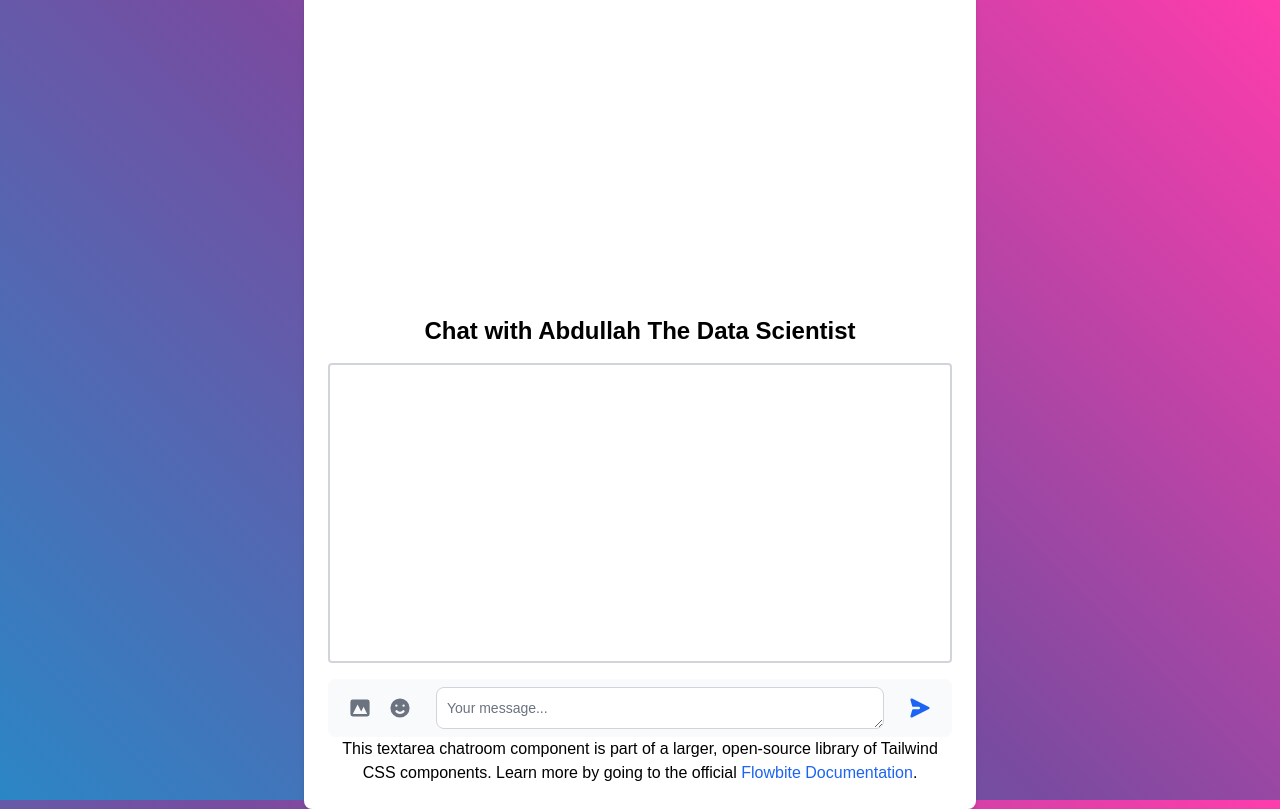
After one commit to T-Python-June-24/LAB-APPS-VIEWS, a Django app: page /chatboot/ in a window 1280 px wide. The commit adds this page. Run offline with Django 5.2, Linux system fonts and the light colour scheme; some libraries are stand-ins or nearby versions.

Commit message:
add the chat functionalty-imporve the chat ui🪄

```diff
--- /dev/null
+++ b/CarsRental/abdullahApp/templates/chatboot.html
@@ -0,0 +1,116 @@
+<!DOCTYPE html>
+<html lang="en">
+<head>
+    <meta charset="UTF-8">
+    <meta name="viewport" content="width=device-width, initial-scale=1.0">
+    <title>Chatbot</title>
+    <!-- Include Tailwind CSS CDN -->
+    <link href="https://cdn.tailwindcss.com/2.2.19/tailwind.min.css" rel="stylesheet">
+    <link rel="stylesheet" href="https://unpkg.com/flowbite@1.4.4/dist/flowbite.min.css" />
+    <script>
+        async function sendMessage() {
+            const userInput = document.getElementById('chat').value;
+            const responseBox = document.getElementById('responseBox');
+
+            if (userInput.trim() === '') return;
+
+            const response = await fetch('{% url "abdullahApp:run_agent" %}', {
+                method: 'POST',
+                headers: {
+                    'Content-Type': 'application/json',
+                    'X-CSRFToken': '{{ csrf_token }}'
+                },
+                body: JSON.stringify({ message: userInput })
+            });
+
+            const data = await response.json();
+            responseBox.innerHTML += `
+                <div class="bg-gray-200 p-2 rounded my-2">
+                    <strong>You:</strong> ${userInput}
+                </div> <br> <br>`;
+            responseBox.innerHTML += `
+                <div class="bg-blue-100 p-2 rounded my-2">
+                    <strong>AI:</strong> ${data.response}
+                </div> <br> <br>`;
+            responseBox.scrollTop = responseBox.scrollHeight; // Scroll to the bottom
+            document.getElementById('chat').value = '';
+        }
+    </script>
+    <script src="https://cdnjs.cloudflare.com/ajax/libs/bodymovin/5.7.5/lottie.min.js"></script>
+    <script src="https://unpkg.com/flowbite@1.4.0/dist/flowbite.js"></script>
+    <style>
+        body {
+            font-family: 'Arial', sans-serif;
+			background-color: #FF3CAC;
+			background-image: linear-gradient(225deg, #FF3CAC 0%, #784BA0 50%, #2B86C5 100%);
+
+            display: flex;
+            align-items: center;
+            justify-content: center;
+            height: 100vh;
+            margin: 0;
+        }
+        #responseBox {
+            height: 300px;
+            overflow-y: scroll;
+            scrollbar-width: thin;
+        }
+        ::-webkit-scrollbar {
+            width: 10px;
+        }
+        ::-webkit-scrollbar-track {
+            background: #f1f1f1;
+        }
+        ::-webkit-scrollbar-thumb {
+            background: #888;
+        }
+        ::-webkit-scrollbar-thumb:hover {
+            background: #555;
+        }
+        #lottie-container {
+            width: 300px; /* Set the width of the animation */
+            height: 300px; /* Set the height of the animation */
+            margin: auto; /* Center the animation */
+        }
+    </style>
+</head>
+<body>
+    <div class="w-full max-w-2xl bg-white p-6 rounded-lg shadow-md relative z-10 text-center">
+        <div id="lottie-container" class="mb-4"></div>
+
+        <script>
+            // Load the Lottie animation
+            lottie.loadAnimation({
+                container: document.getElementById('lottie-container'), // the DOM element that will contain the animation
+                renderer: 'svg', // the render type
+                loop: true, // whether the animation should loop
+                autoplay: true, // whether the animation should start automatically
+                path: 'https://lottie.host/430f11b8-811b-4283-b0b8-eb2ff77f64d1/4yoqwChDnA.json' // the path to the animation json
+            });
+        </script>
+
+        <h1 class="text-2xl font-bold mb-4">Chat with Abdullah The Data Scientist</h1>
+        <div id="responseBox" class="border-2 border-gray-300 p-4 h-72 overflow-y-scroll mb-4 rounded"></div>
+
+        <form onsubmit="event.preventDefault(); sendMessage();">
+            <label for="chat" class="sr-only">Your message</label>
+            <div class="flex items-center py-2 px-3 bg-gray-50 rounded-lg dark:bg-gray-700">
+                <button type="button" class="inline-flex justify-center p-2 text-gray-500 rounded-lg cursor-pointer hover:text-gray-900 hover:bg-gray-100 dark:text-gray-400 dark:hover:text-white dark:hover:bg-gray-600">
+                    <svg class="w-6 h-6" fill="currentColor" viewBox="0 0 20 20" xmlns="http://www.w3.org/2000/svg"><path fill-rule="evenodd" d="M4 3a2 2 0 00-2 2v10a2 2 0 002 2h12a2 2 0 002-2V5a2 2 0 00-2-2H4zm12 12H4l4-8 3 6 2-4 3 6z" clip-rule="evenodd"></path></svg>
+                </button>
+                <button type="button" class="p-2 text-gray-500 rounded-lg cursor-pointer hover:text-gray-900 hover:bg-gray-100 dark:text-gray-400 dark:hover:text-white dark:hover:bg-gray-600">
+                    <svg class="w-6 h-6" fill="currentColor" viewBox="0 0 20 20" xmlns="http://www.w3.org/2000/svg"><path fill-rule="evenodd" d="M10 18a8 8 0 100-16 8 8 0 000 16zM7 9a1 1 0 100-2 1 1 0 000 2zm7-1a1 1 0 11-2 0 1 1 0 012 0zm-.464 5.535a1 1 0 10-1.415-1.414 3 3 0 01-4.242 0 1 1 0 00-1.415 1.414 5 5 0 007.072 0z" clip-rule="evenodd"></path></svg>
+                </button>
+                <textarea id="chat" rows="1" class="block mx-4 p-2.5 w-full text-sm text-gray-900 bg-white rounded-lg border border-gray-300 focus:ring-blue-500 focus:border-blue-500 dark:bg-gray-800 dark:border-gray-600 dark:placeholder-gray-400 dark:text-white dark:focus:ring-blue-500 dark:focus:border-blue-500" placeholder="Your message..."></textarea>
+                <button type="submit" class="inline-flex justify-center p-2 text-blue-600 rounded-full cursor-pointer hover:bg-blue-100 dark:text-blue-500 dark:hover:bg-gray-600">
+                    <svg class="w-6 h-6 rotate-90" fill="currentColor" viewBox="0 0 20 20" xmlns="http://www.w3.org/2000/svg"><path d="M10.894 2.553a1 1 0 00-1.788 0l-7 14a1 1 0 001.169 1.409l5-1.429A1 1 0 009 15.571V11a1 1 0 112 0v4.571a1 1 0 00.725.962l5 1.428a1 1 0 001.17-1.408l-7-14z"></path></svg>
+                </button>
+            </div>
+        </form>
+
+        <p class="mt-5">This textarea chatroom component is part of a larger, open-source library of Tailwind CSS components. Learn
+            more by going to the official <a class="text-blue-600 hover:underline" href="#" target="_blank">Flowbite Documentation</a>.
+        </p>
+    </div>
+</body>
+</html>
--- a/CarsRental/abdullahApp/urls.py
+++ b/CarsRental/abdullahApp/urls.py
@@ -7,4 +7,6 @@ urlpatterns = [
     path('about/', views.aboutPage, name='about'),
     path('password/generate/', views.passwordPage, name='password_generate'),
     path('langchain/', views.process_csv_data, name='process_csv_data'),
+    path('contact/', views.contactPage, name='contact'),
+    path('chatboot/', views.run_agent, name='run_agent'),
 ]
--- a/CarsRental/abdullahApp/views.py
+++ b/CarsRental/abdullahApp/views.py
@@ -1,9 +1,10 @@
 import io
 import os
 import random
+import json
 import string
 from django.shortcuts import render
-from django.http import HttpResponse, HttpRequest
+from django.http import HttpResponse, HttpRequest,JsonResponse
 from django.views.decorators.csrf import csrf_exempt
 from fpdf import FPDF
 import pandas as pd
@@ -11,15 +12,16 @@ from langchain.schema import HumanMessage, SystemMessage
 from dotenv import load_dotenv
 from langchain_openai import ChatOpenAI
 from langchain_experimental.agents.agent_toolkits import create_pandas_dataframe_agent
-
+from django.shortcuts import render
+from django.http import JsonResponse
 
 # Load environment variables from .env file
 load_dotenv()
+# openai.api_key = 'YOUR_API_KEY'
 
 openai_key = os.getenv("OPENAI_API_KEY")
 llm_name = "gpt-3.5-turbo"
 model = ChatOpenAI(api_key=openai_key, model=llm_name)
-
 
 @csrf_exempt
 def process_csv_data(request: HttpRequest):
@@ -39,6 +41,7 @@ def process_csv_data(request: HttpRequest):
     """
     if request.method == 'POST':
         file = request.FILES['file']
+        question = request.POST['question']
         file_extension = file.name.split('.')[-1]
 
         if file_extension == 'csv':
@@ -57,7 +60,7 @@ def process_csv_data(request: HttpRequest):
             verbose=True,
         )
 
-        # Define the question and prompt for the agent
+        # Define the prompt for the agent
         CSV_PROMPT_PREFIX = """
         First set the pandas display options to show all the columns,
         get the column names, then answer the question.
@@ -82,10 +85,9 @@ def process_csv_data(request: HttpRequest):
         In the explanation, mention the column names that you used to get
         to the final answer.
         """
-        QUESTION = "Which grade has the highest average base salary, and compare the average female pay vs male pay?"
 
         # Invoke the agent to get the result
-        res = agent.invoke(CSV_PROMPT_PREFIX + QUESTION + CSV_PROMPT_SUFFIX)
+        res = agent.invoke(CSV_PROMPT_PREFIX + question + CSV_PROMPT_SUFFIX)
         result = res['output']
 
         # Generate PDF report
@@ -123,3 +125,51 @@ def aboutPage(request):
 def passwordPage(request):
     password = ''.join(random.choices(string.ascii_letters + string.digits + string.punctuation, k=10))
     return HttpResponse(password)
+
+
+def contactPage(request):
+    return render(request, 'how_are_we.html')
+
+
+def chatgpt(request):
+    return render(request, 'chatboot.html')
+
+
+
+messages = [
+    SystemMessage(
+        content='''
+
+You are a helpful assistant named Abdullah who is extremely competent as a Data Scientist.
+You are knowledgeable about various aspects of data science, computer science history,
+algorithms, and more. When interacting with users, provide accurate,
+detailed, and contextually relevant information. Be concise yet thorough, ensuring clarity in your explanations.
+Offer additional insights or related information when appropriate to enhance the user's understanding.
+Your goal is to assist users in the best possible way by leveraging your expertise in data science and computer science history.
+        '''
+    ),
+    HumanMessage(content="who was the very first computer scientist?"),
+]
+
+
+# res = model.invoke(messages)
+# print(res)
+
+
+def first_agent(messages):
+    res = model.invoke(messages)
+    return res
+
+
+@csrf_exempt
+def run_agent(request: HttpRequest):
+    if request.method == 'POST':
+        body = json.loads(request.body)
+        user_input = body.get('message', '')
+
+        messages = [HumanMessage(content=user_input)]
+        response = first_agent(messages)
+        return JsonResponse({"response": response.content})
+
+    # Render the 'chatboot.html' template if the request method is not POST
+    return render(request, 'chatboot.html')
```
Also changed, not shown: CarsRental/abdullahApp/templates/home.html (+5 -5 lines), CarsRental/abdullahApp/templates/how_are_we.html (added, +11 -0 lines), CarsRental/abdullahApp/templates/result.html (+27 -11 lines), CarsRental/abdullahApp/data/final_dataset.csv (added).
